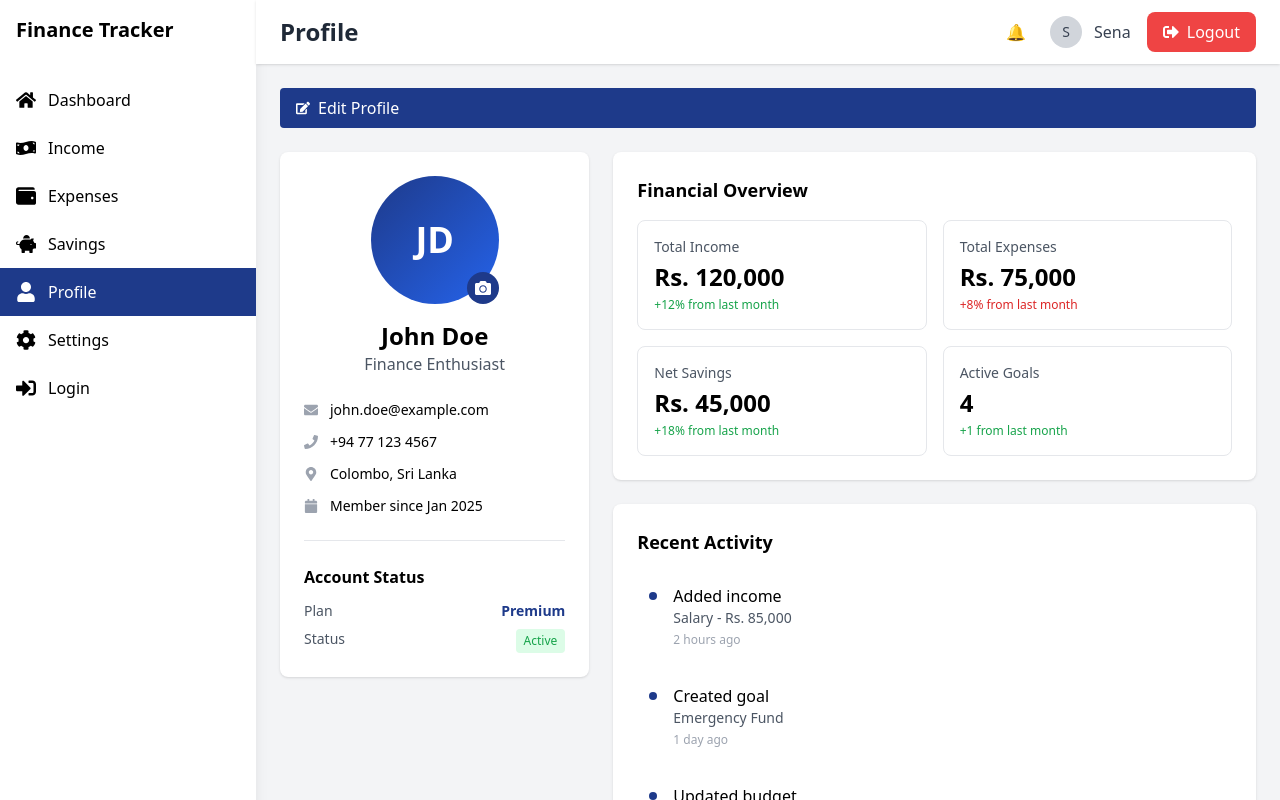
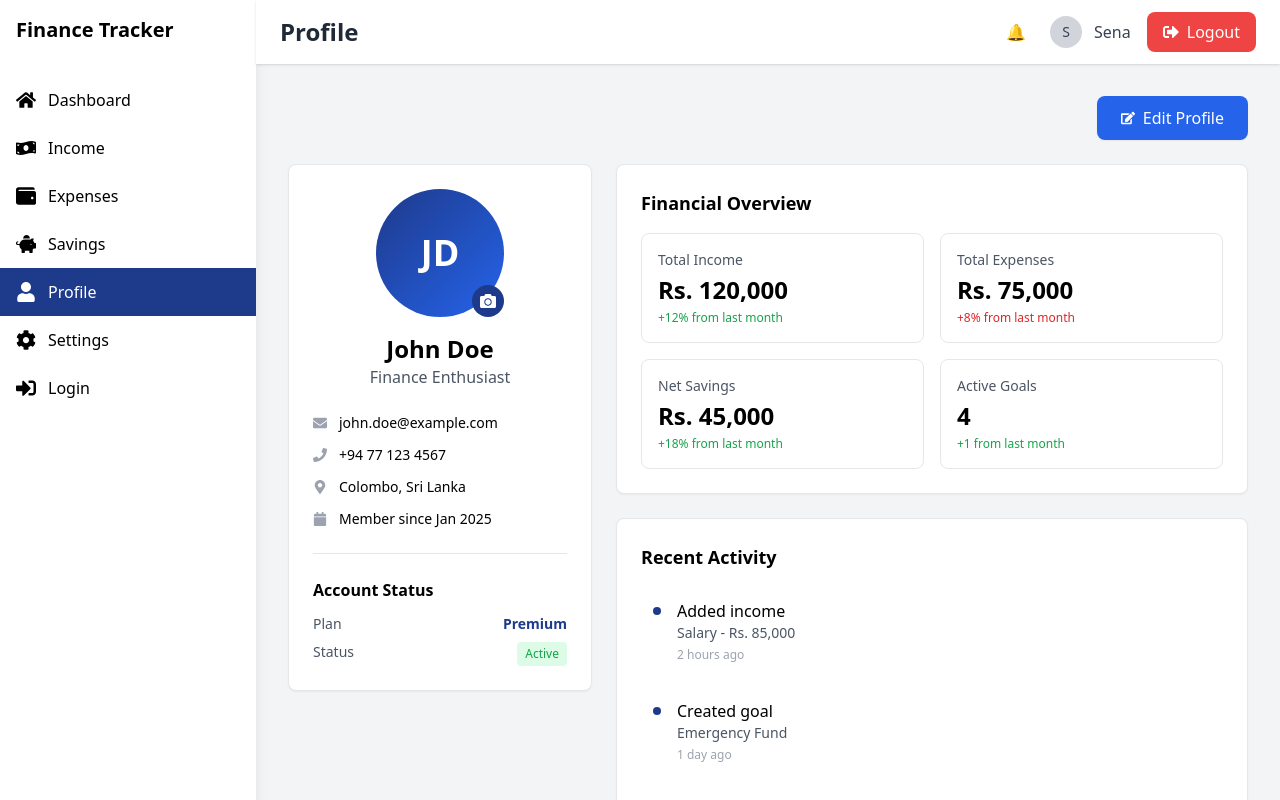
Before and after one commit to SenashAdeesha/FINANCE-TRACKER, a React (Vite) app: page /profile in a window 1280 px wide. Shown: the top 800 px of the page. Built offline with nearby package versions, Linux system fonts and the light colour scheme.

Commit message:
profile alignment change

```diff
--- a/src/pages/Profile.tsx
+++ b/src/pages/Profile.tsx
@@ -29,9 +29,9 @@ function Profile() {
       <div className="flex-1">
         <Navbar onToggleSidebar={() => setSidebarOpen((s) => !s)} pageTitle="Profile" />
 
-        <main className="p-6">
-          <div className="mb-6">
-            <Link to="/settings?tab=general" className="px-4 py-2 rounded bg-primary text-white flex items-center gap-2 hover:bg-primary/90 transition-colors">
+        <main className="p-8 max-w-7xl mx-auto">
+          <div className="flex justify-end mb-6">
+            <Link to="/settings?tab=general" className="px-6 py-2.5 bg-blue-600 hover:bg-blue-700 text-white rounded-lg font-medium shadow-sm transition-colors flex items-center gap-2">
               <FaEdit className="text-sm" />
               Edit Profile
             </Link>
@@ -39,7 +39,7 @@ function Profile() {
 
           <div className="grid grid-cols-1 lg:grid-cols-3 gap-6">
             <div className="lg:col-span-1">
-              <div className="bg-white rounded-lg shadow p-6">
+              <div className="bg-white rounded-lg shadow-sm border border-gray-200 p-6">
                 <div className="flex flex-col items-center">
                   <div className="relative">
                     <div className="w-32 h-32 rounded-full bg-gradient-to-br from-primary to-blue-600 flex items-center justify-center text-white text-4xl font-bold">
@@ -89,7 +89,7 @@ function Profile() {
             </div>
 
             <div className="lg:col-span-2 space-y-6">
-              <div className="bg-white rounded-lg shadow p-6">
+              <div className="bg-white rounded-lg shadow-sm border border-gray-200 p-6">
                 <h2 className="text-lg font-semibold mb-4">Financial Overview</h2>
                 <div className="grid grid-cols-1 sm:grid-cols-2 gap-4">
                   {stats.map((stat) => (
@@ -104,7 +104,7 @@ function Profile() {
                 </div>
               </div>
 
-              <div className="bg-white rounded-lg shadow p-6">
+              <div className="bg-white rounded-lg shadow-sm border border-gray-200 p-6">
                 <h2 className="text-lg font-semibold mb-4">Recent Activity</h2>
                 <div className="space-y-3">
                   {recentActivity.map((activity, index) => (
```
